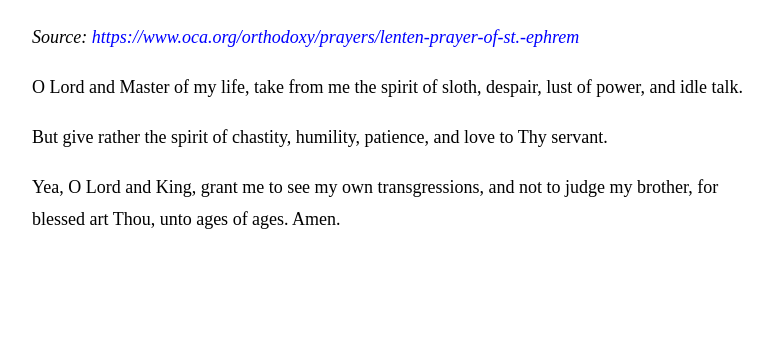
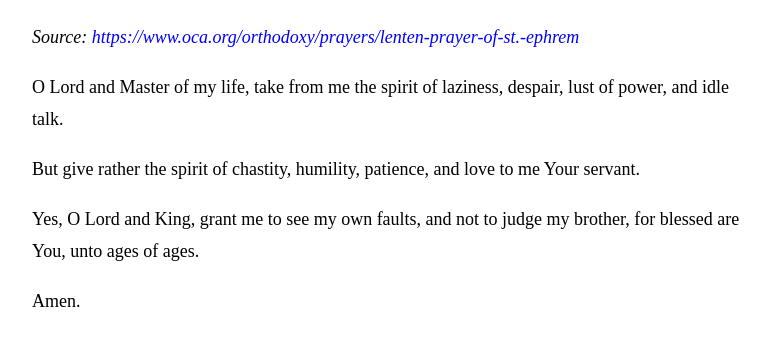
Before and after one commit to fiberbytes/fiberbytes.github.io, a plain HTML site: page stephrem.html in a window 1280 px wide. Shown: the part 74-420 px from the top of the page, without its empty margins (248-1021 px from the left). Drawn offline with Linux system fonts and the light colour scheme.

Commit message:
St Ephrem prayer as per Bob

```diff
--- a/stephrem.html
+++ b/stephrem.html
@@ -20,11 +20,13 @@
 
 <p><em>Source: <a href="https://www.oca.org/orthodoxy/prayers/lenten-prayer-of-st.-ephrem" target="_blank">https://www.oca.org/orthodoxy/prayers/lenten-prayer-of-st.-ephrem</a></em></p>
 
-<p>O Lord and Master of my life, take from me the spirit of sloth, despair, lust of power, and idle talk.</p>
+<p>O Lord and Master of my life, take from me the spirit of laziness, despair, lust of power, and idle talk.</p>
 
-<p>But give rather the spirit of chastity, humility, patience, and love to Thy servant.</p>
+<p>But give rather the spirit of chastity, humility, patience, and love to me Your servant.</p>
 
-<p>Yea, O Lord and King, grant me to see my own transgressions, and not to judge my brother, for blessed art Thou, unto ages of ages. Amen.</p>
+<p>Yes, O Lord and King, grant me to see my own faults, and not to judge my brother, for blessed are You, unto ages of ages.</p>
+
+<p>Amen.</p>
 
 </body>
 </html>
```
